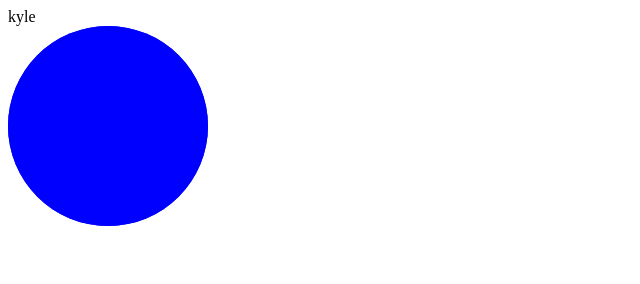
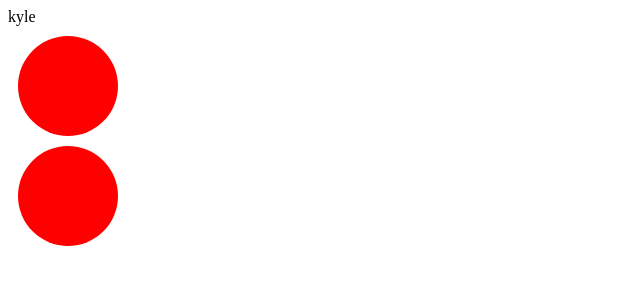
Before and after one commit to jack-o-lantern666/2020CStri3, a plain HTML site: page testing.../index.html in a window 1280 px wide. Shown: the whole page, without its empty margins (0-640 px from the left). Drawn offline with Linux system fonts and the light colour scheme.

Commit message:
double circle

```diff
--- a/testing.../index.html
+++ b/testing.../index.html
@@ -7,19 +7,14 @@
         height: 100px;
         background-color: red;
         border-radius: 50%;
-
-        width: 200px;
-        height: 200px;
-        background-color: blue;
-        border-radius: 50%;
-        position: absolute;
+        margin:10px;
 
     }
     </style>
 </html>
 <body>
     kyle
-    <div><div/div>
-
+    <div></div>
+    <div></div>
 </body>
 </html>
```
